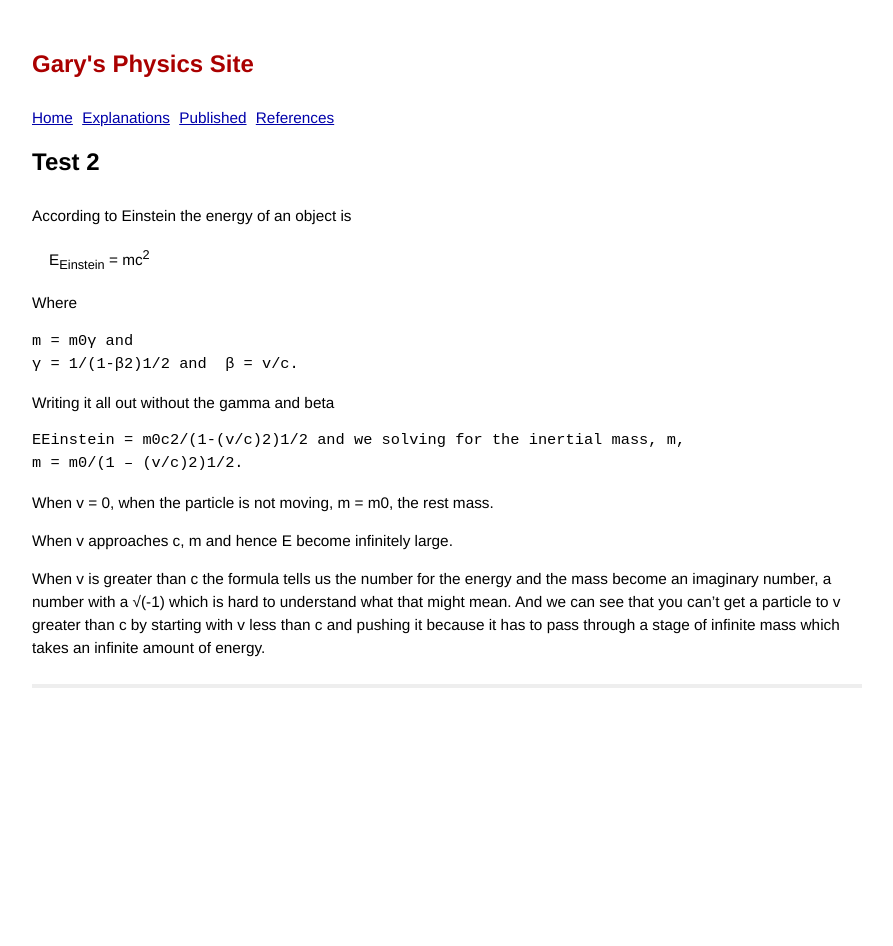
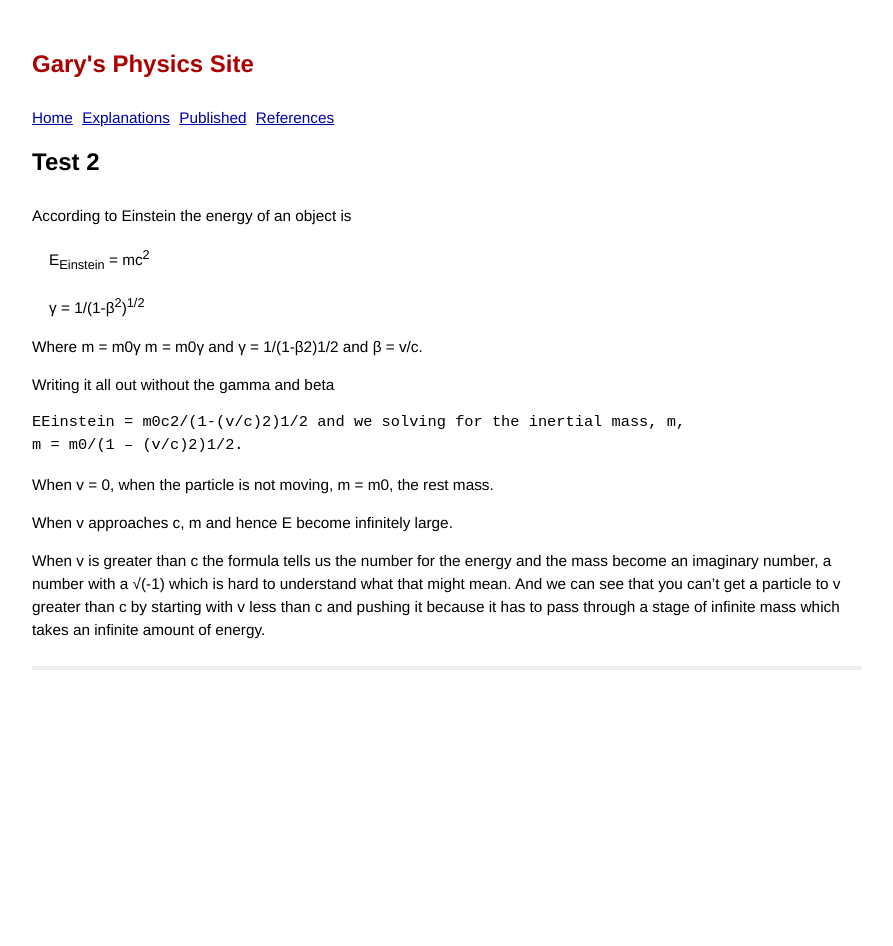
Before and after one commit to grbfacet/facet, a Jekyll site: the page built from test2.md, in a window 1280 px wide. Shown: the whole page, without its empty margins (193-1086 px from the left). Built offline with Jekyll 4.4.1, drawn with Linux system fonts in a browser that asks for light colours; Markdown is read by kramdown in place of the engine named in the settings.

Commit message:
Update test2.md

```diff
--- a/test2.md
+++ b/test2.md
@@ -7,8 +7,10 @@ According to Einstein the energy of an object is
 
 <span class="eq">E<sub>Einstein</sub> = mc<sup>2</sup></span>
 
+<span class="eq">γ = 1/(1-β<sup>2</sup>)<sup>1/2</sup></span>
+
 Where
-
+m = m0γ
 	m = m0γ and
 	γ = 1/(1-β2)1/2 and
 β = v/c.
```
